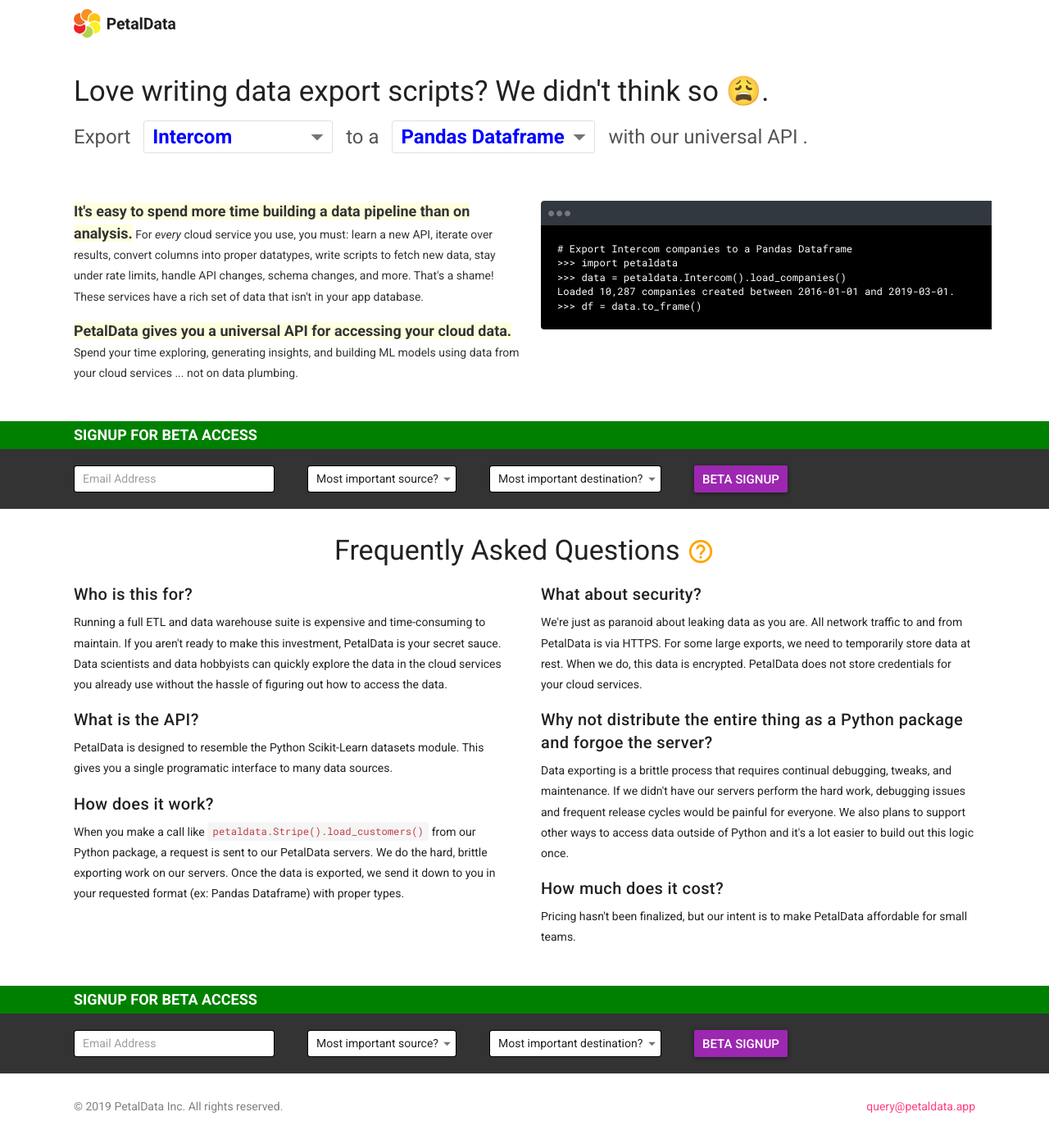
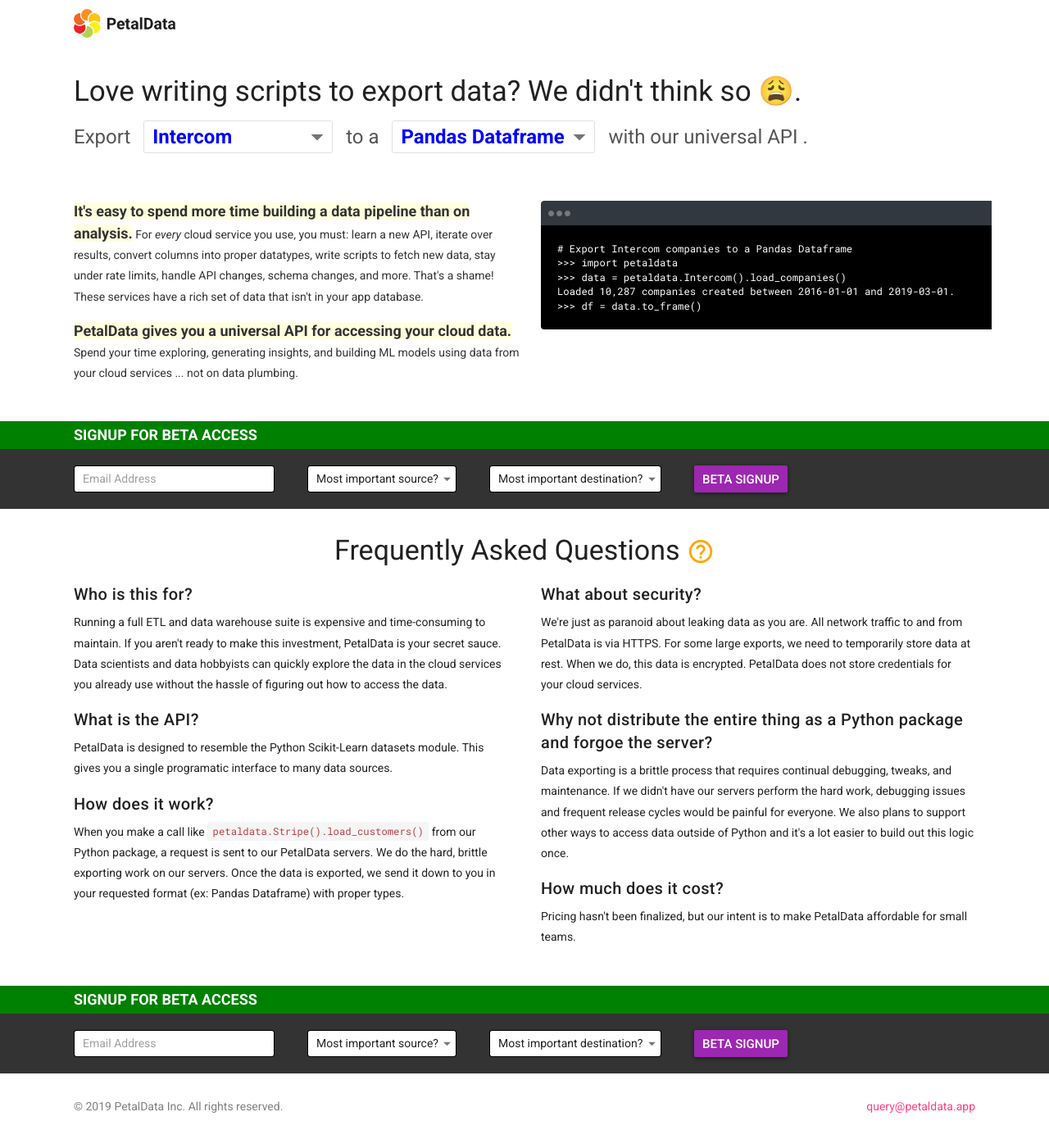
Before and after one commit to petaldata/petaldata.app, a Jekyll site: the page built from intercom.html, in a window 1280 px wide. Shown: the whole page at 82% size. Built offline with Jekyll 4.4.1, drawn with Linux system fonts in a browser that asks for light colours; nearby versions of some CDN libraries; library files that are not in the unit come from our copies.

```diff
--- a/intercom.html
+++ b/intercom.html
@@ -6,7 +6,7 @@ layout: default
 
   <div class="row" id="above_fold">
     <div class="col">
-      <h1>Love writing data export scripts? We didn't think so 😩.</h1>
+      <h1>Love writing scripts to export data? We didn't think so 😩.</h1>
       <h3>Export
         <select class="form-control form-control-lg">
          <option value="Intercom">Intercom</option>
```
